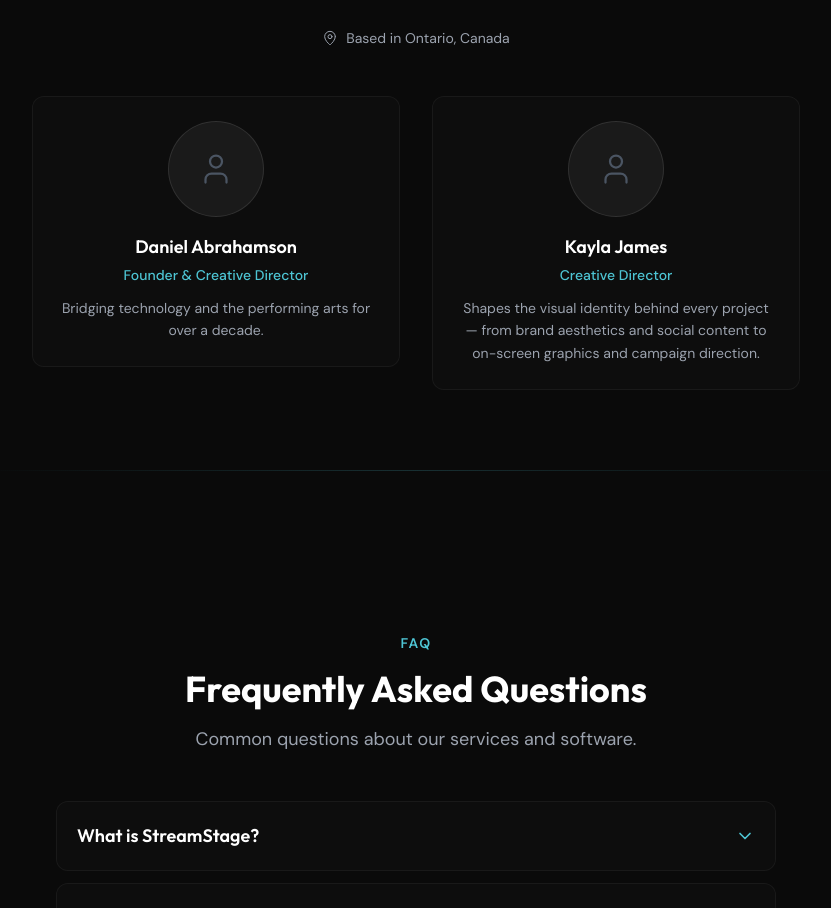
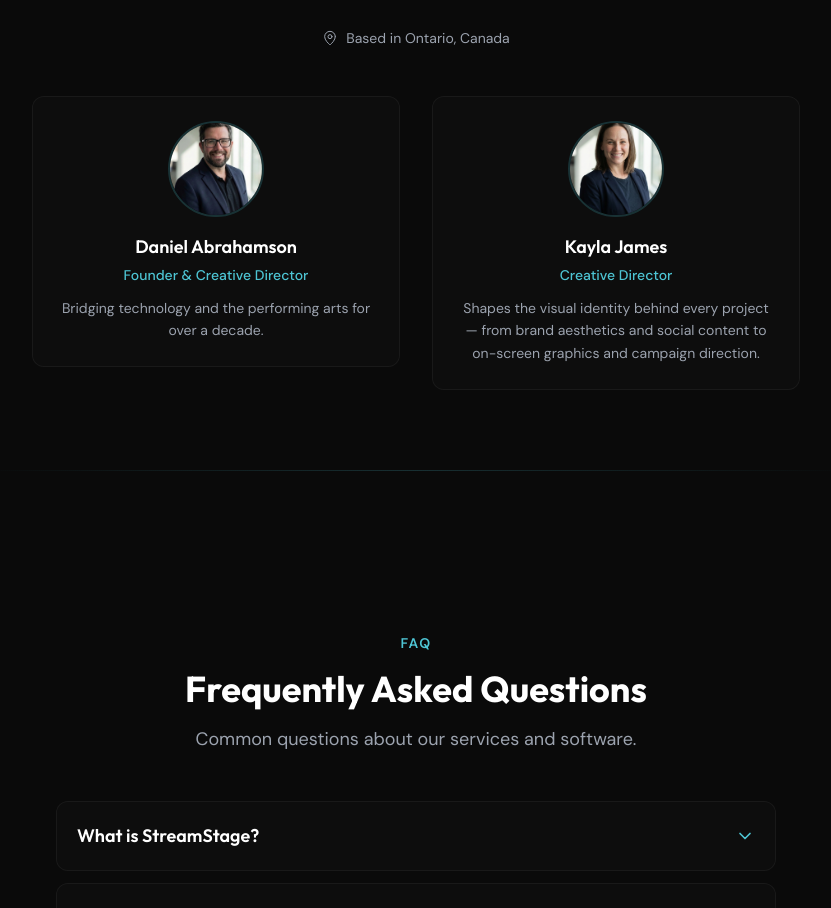
Before and after one commit to danman60/StreamStage, a Next.js app: page / in a window 1280 px wide. Shown: the part 5724-6632 px from the top of the page, without its empty margins (224-1055 px from the left). Built offline with nearby package versions, Linux system fonts and the light colour scheme.

Commit message:
feat: Add Daniel and Kayla headshots to Team section
- Replace placeholder User icons with actual photos
- Images from staging, served via Next.js Image component
- Descriptive alt text for accessibility

Build pass.

Claude Code

```diff
--- a/src/components/Team.tsx
+++ b/src/components/Team.tsx
@@ -1,18 +1,21 @@
 "use client";
 
+import Image from "next/image";
 import ScrollReveal from "./ScrollReveal";
-import { MapPin, User } from "lucide-react";
+import { MapPin } from "lucide-react";
 
 const team = [
   {
     name: "Daniel Abrahamson",
     role: "Founder & Creative Director",
     bio: "Bridging technology and the performing arts for over a decade.",
+    photo: "/team-daniel.jpg",
   },
   {
     name: "Kayla James",
     role: "Creative Director",
     bio: "Shapes the visual identity behind every project — from brand aesthetics and social content to on-screen graphics and campaign direction.",
+    photo: "/team-kayla.jpg",
   },
 ];
 
@@ -39,12 +42,13 @@ export default function Team() {
           {team.map((member, i) => (
             <ScrollReveal key={i} delay={i * 0.1}>
               <div className="text-center p-6 rounded-xl bg-charcoal-dark/50 border border-white/5 hover:border-cyan-brand/20 transition-colors duration-300">
-                {/* Photo placeholder */}
-                <div className="w-24 h-24 mx-auto mb-4 rounded-full bg-charcoal-mid border border-white/10 flex items-center justify-center">
-                  <User
-                    className="text-gray-600"
-                    size={36}
-                    strokeWidth={1.5}
+                <div className="w-24 h-24 mx-auto mb-4 rounded-full overflow-hidden border-2 border-cyan-brand/20">
+                  <Image
+                    src={member.photo}
+                    alt={`${member.name} — ${member.role} at StreamStage`}
+                    width={96}
+                    height={96}
+                    className="w-full h-full object-cover"
                   />
                 </div>
                 <h3 className="font-heading text-lg font-semibold text-white mb-1">
```
Also changed, not shown: public/team-daniel.jpg (added), public/team-kayla.jpg (added).
